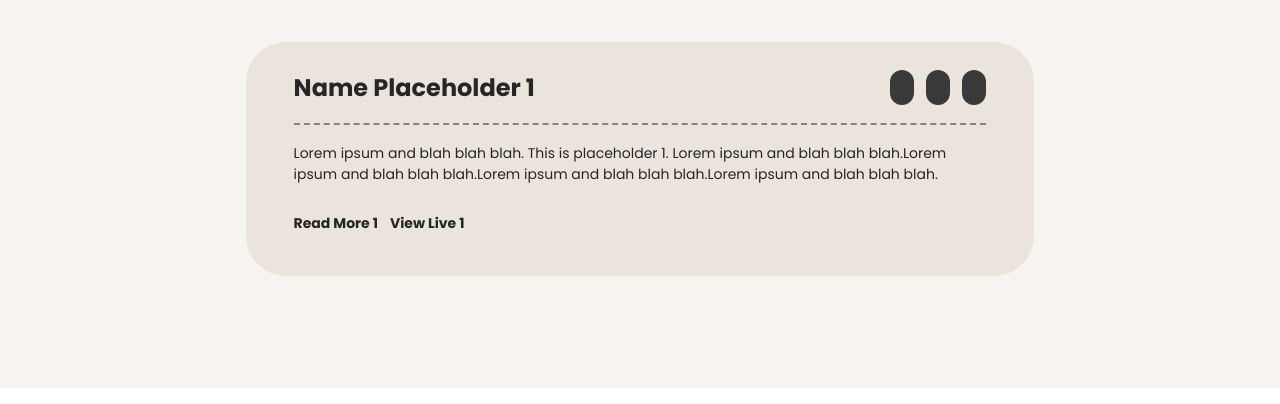
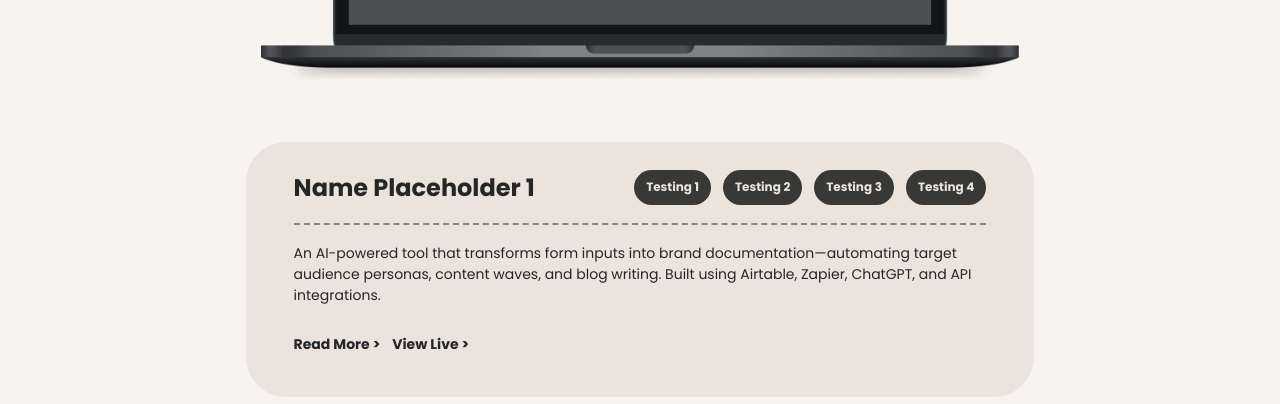
Before and after one commit to sofiakatzman/Portfolio, a React (Create React App) app: page / in a window 1280 px wide. Shown: the part 2219-2623 px from the top of the page. Built offline with nearby package versions, Linux system fonts and the light colour scheme.

Commit message:
add extra dummy data

```diff
--- a/src/data/projectsData.js
+++ b/src/data/projectsData.js
@@ -1,42 +1,44 @@
+import pjPlaceholder from "../../src/assets/project-placeholder.png";
+
+
 export const projectsData = [
     {
         name: "Name Placeholder 1",
-        image: "",
-        description: "Lorem ipsum and blah blah blah. This is placeholder 1. Lorem ipsum and blah blah blah.Lorem ipsum and blah blah blah.Lorem ipsum and blah blah blah.Lorem ipsum and blah blah blah.",
-        tags: ["","",""],
-        cta1_copy:"Read More 1",
+        image: pjPlaceholder,
+        description: "An AI-powered tool that transforms form inputs into brand documentation—automating target audience personas, content waves, and blog writing. Built using Airtable, Zapier, ChatGPT, and API integrations.",
+        tags: ["Testing 1","Testing 2","Testing 3","Testing 4"],
+        cta1_copy:"Read More >",
         cta1_url:"",
-        cta2_copy:"View Live 1",
+        cta2_copy:"View Live >",
         cta2_url:"",
     },
     {
         name: "Name Placeholder 2",
-        image: "",
+        image: pjPlaceholder,
         description: "Lorem ipsum and blah blah blah. This is placeholder 2. Lorem ipsum and blah blah blah.Lorem ipsum and blah blah blah.Lorem ipsum and blah blah blah.Lorem ipsum and blah blah blah.",
-        tags: ["","",""],
-        cta1_copy:"Read More 2",
+        tags: ["Testing 1","Testing 2","Testing 3"],
+        cta1_copy:"Read More >",
         cta1_url:"",
-        cta2_copy:"View Live 2",
+        cta2_copy:"View Live >",
         cta2_url:"",
     },
     {
         name: "Name Placeholder 3",
-        image: "",
-        description: "Lorem ipsum and blah blah blah. This is placeholder 3. Lorem ipsum and blah blah blah.Lorem ipsum and blah blah blah.Lorem ipsum and blah blah blah.Lorem ipsum and blah blah blah.",
-        tags: ["","",""],
-        cta1_copy:"Read More 3",
+        image: pjPlaceholder,
+        description: "Lorem ipsum and blah blah blah. This is placeholder 3.Lorem ipsum and blah blah blah.Lorem ipsum and blah blah blah.Lorem ipsum and blah blah blah.Lorem ipsum and blah blah blah.Lorem ipsum and blah blah blah.Lorem ipsum and blah blah blah.Lorem ipsum and blah blah blah.Lorem ipsum and blah blah blah. Lorem ipsum and blah blah blah.Lorem ipsum and blah blah blah.Lorem ipsum and blah blah blah.Lorem ipsum and blah blah blah.",
+        tags: ["Testing 1","Testing 2","Testing 3"],
+        cta1_copy:"Read More >",
         cta1_url:"",
-        cta2_copy:"View Live 3",
-        cta2_url:"",
+
     },
     {
         name: "Name Placeholder 4",
-        image: "",
-        description: "Lorem ipsum and blah blah blah. This is placeholder 4. Lorem ipsum and blah blah blah.Lorem ipsum and blah blah blah.Lorem ipsum and blah blah blah.Lorem ipsum and blah blah blah.",
-        tags: ["","",""],
-        cta1_copy:"Read More 4",
+        image: pjPlaceholder,
+        description: "Lorem ipsum and blah blah blah. Lorem ipsum and blah blah blah.Lorem ipsum and blah blah blah.Lorem ipsum and blah blah blah.Lorem ipsum and blah blah blah.Lorem ipsum and blah blah blah.Lorem ipsum and blah blah blah. This is placeholder 4. Lorem ipsum and blah blah blah.Lorem ipsum and blah blah blah.Lorem ipsum and blah blah blah.Lorem ipsum and blah blah blah.",
+        tags: ["Testing 1","Testing 2","Testing 3"],
+        cta1_copy:"Read More >",
         cta1_url:"",
-        cta2_copy:"View Live 4",
+        cta2_copy:"View Live >",
         cta2_url:"",
     },
 ];
```
